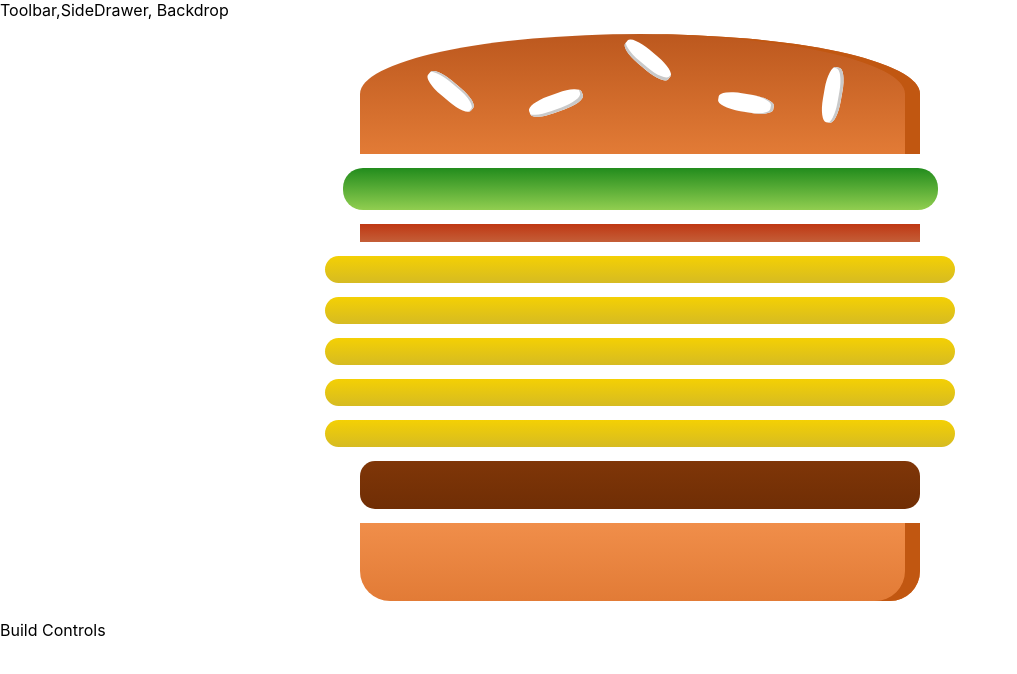
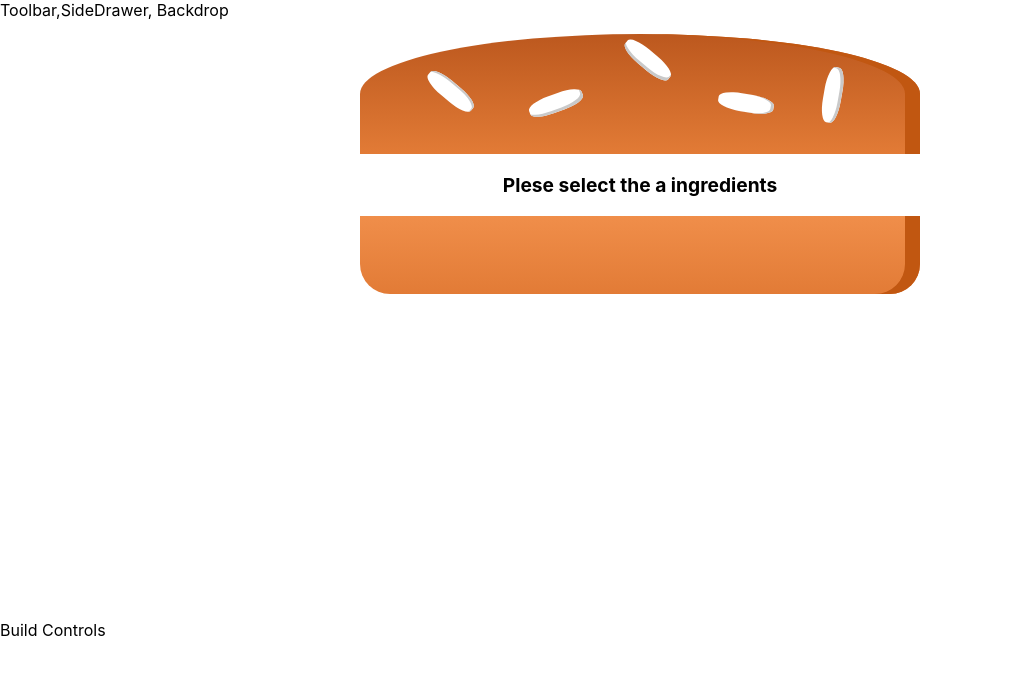
Before and after one commit to Kuldeep-Kumar-Sharma/Burger-Builder-React, a React (Create React App) app: page / in a window 1280 px wide. Shown: the top 674 px of the page, without its empty margins (0-1017 px from the left). Built offline with nearby package versions, Linux system fonts and the light colour scheme.

Commit message:
no ingredients

```diff
--- a/src/components/Burger/Burger.js
+++ b/src/components/Burger/Burger.js
@@ -3,11 +3,20 @@ import BurgerIngredient from "../Burger/BurgerIngredient/BurgerIngredient";
 import "./Burger.css";
 
 const Burger = (props) => {
-  const transformIngredients = Object.keys(props.ingredients).map((igKey) => {
-    return [...Array(props.ingredients[igKey])].map((_, i) => {
-      return <BurgerIngredient key={igKey + i} type={igKey}></BurgerIngredient>;
+  let transformIngredients = Object.keys(props.ingredients)
+    .map((igKey) => {
+      return [...Array(props.ingredients[igKey])].map((_, i) => {
+        return (
+          <BurgerIngredient key={igKey + i} type={igKey}></BurgerIngredient>
+        );
+      });
+    })
+    .reduce((arr, ele) => {
+      return arr.concat(ele);
     });
-  });
+  if (transformIngredients.length === 0) {
+    transformIngredients = <p>Plese select the a ingredients</p>;
+  }
   return (
     <div className="Burger">
       <BurgerIngredient type="bread-top"></BurgerIngredient>
--- a/src/containers/BurgerBuilder/BurgerBuilder.js
+++ b/src/containers/BurgerBuilder/BurgerBuilder.js
@@ -5,10 +5,10 @@ import Burger from "../../components/Burger/Burger";
 class BurgerBuilder extends Component {
   state = {
     ingredients: {
-      salad: 1,
-      bacon: 1,
-      cheese: 5,
-      meat: 1,
+      salad: 0,
+      bacon: 0,
+      cheese: 0,
+      meat: 0,
     },
   };
   render() {
```
